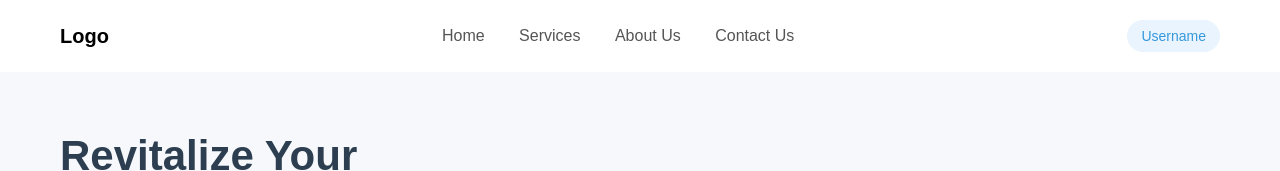
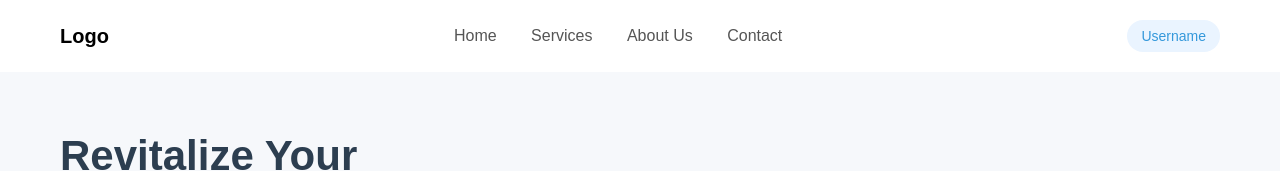
Before and after one commit to sruthimallireddy/project-assignment4, a plain HTML site: page index.html in a window 1280 px wide. Shown: the top 171 px of the page. Drawn offline with Linux system fonts and the light colour scheme.

Commit message:
modified footer section

```diff
--- a/index.html
+++ b/index.html
@@ -21,7 +21,8 @@
   <a href="#home">Home</a>
   <a href="#services">Services</a>
   <a href="#about">About Us</a>
-  <a href="#contact">Contact Us</a>
+  <a href="#contact">Contact</a>
+
 </nav>
 
 
@@ -187,7 +188,7 @@
     </div>
 
     <!-- Contact -->
-    <div class="footer-box">
+    <div class="footer-box" id="contact">
       <h3>Contact</h3>
       <p>mail@laundry.com</p>
       <p>+91 123456789</p>
```
